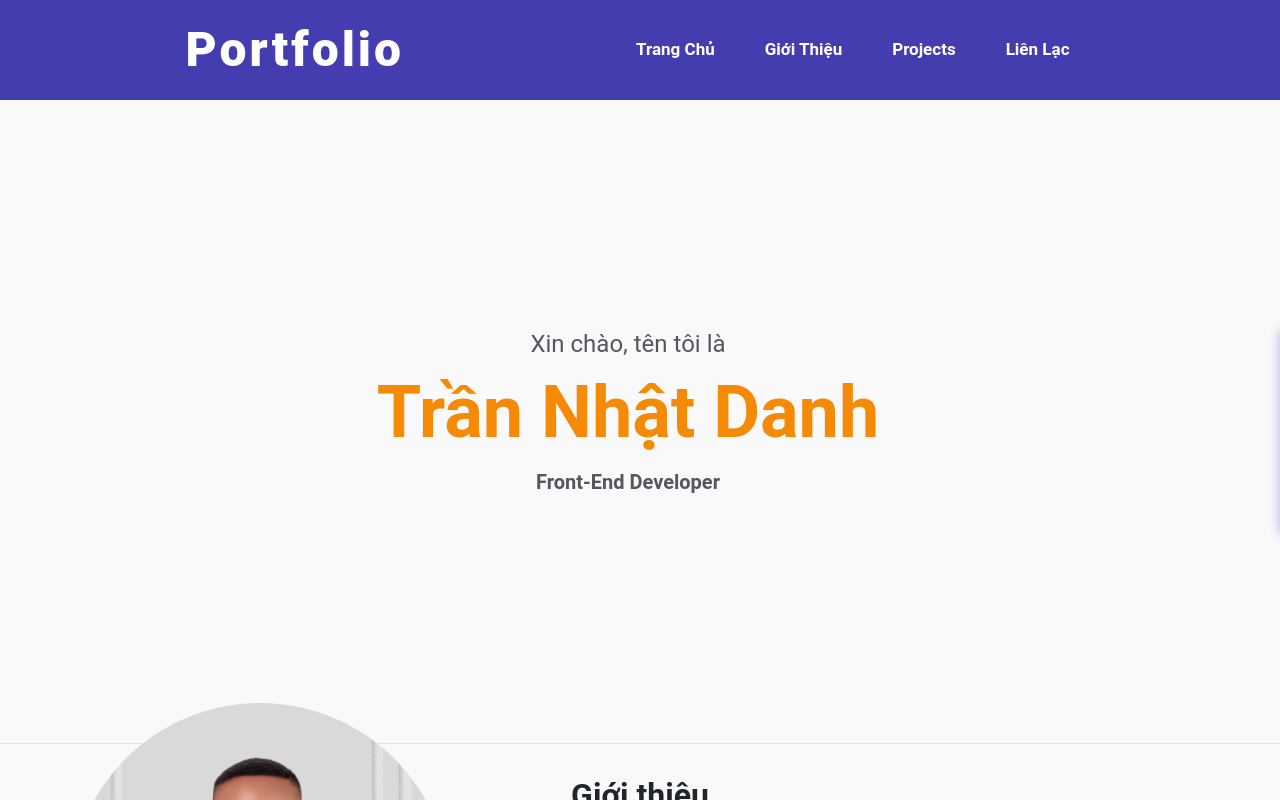
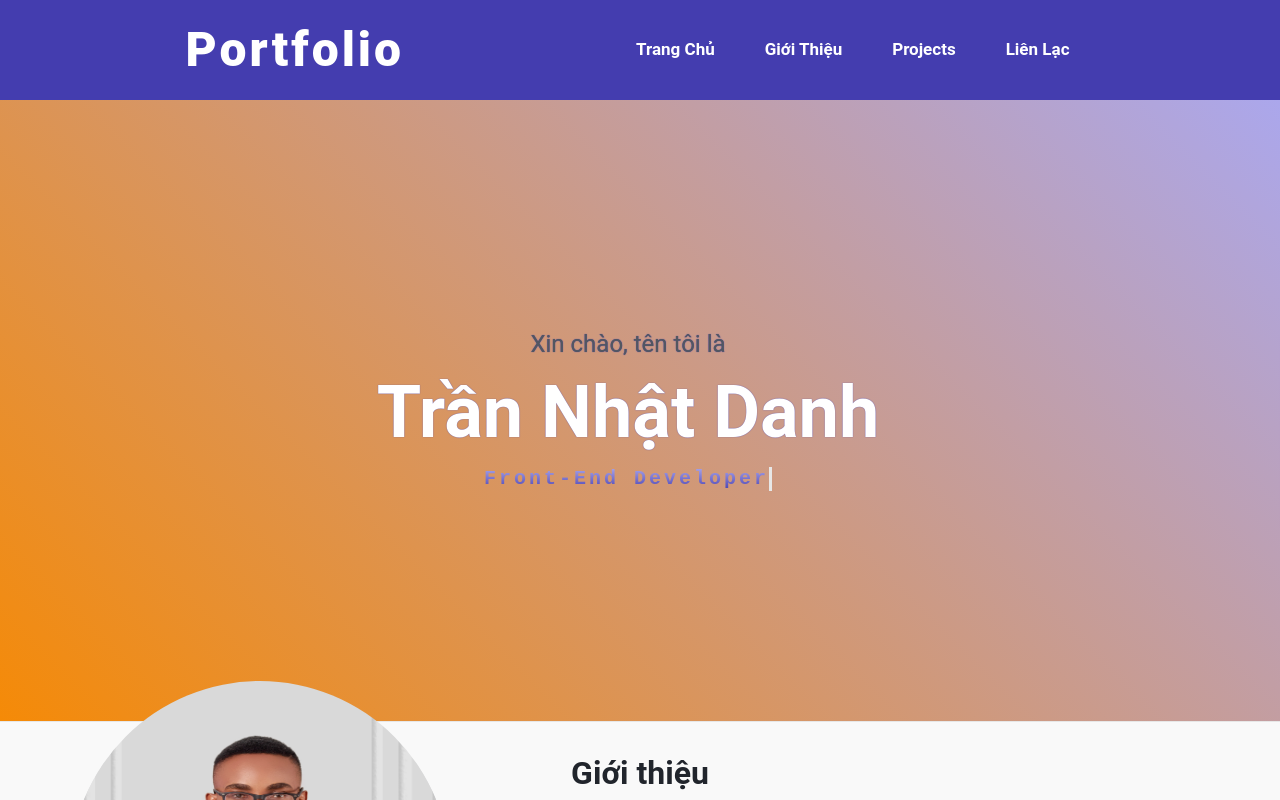
Before and after one commit to MrSunfat/danh_portfolio, a React (Create React App) app: page / in a window 1280 px wide. Shown: the top 800 px of the page. Built offline with nearby package versions, Linux system fonts and the light colour scheme.

Commit message:
add gradient bg, gradient text and typewriter effect

```diff
--- a/src/components/Home/Profile.js
+++ b/src/components/Home/Profile.js
@@ -1,16 +1,16 @@
-import { Container, Row, Col } from 'reactstrap';
+import { Container, Row } from 'reactstrap';
 
 function Profile({ children, img, role }) {
     return (
         <div className="profile-container padding40">
             <Container fluid="md" className="profile">
                 <Row className="profile__row">
-                    <div className="profile__details">
+                    <div className="profile__details typewritter">
                         <h2 className="profile__details__hello">
                             Xin chào, tên tôi là
                         </h2>
                         <p className="profile__details__fullname">{children}</p>
-                        <p className="profile__details__role">{`${role}`}</p>
+                        <h2 className="profile__details__role">{`${role}`}</h2>
                     </div>
                     <div className="profile__picture">
                         <img src={img} alt={children} />
--- a/src/styles/_about.scss
+++ b/src/styles/_about.scss
@@ -1,5 +1,9 @@
 @import './variable';
 @import './mixin';
+
+.about-container {
+    // @include gradientBg;
+}
 
 .about {
     /* heading */
@@ -19,7 +23,7 @@
 
         .about__row {
             padding: $pad-or-margin-title 20px;
-
+            text-shadow: 0 0 1px $main-bg-color;
             border-radius: 8px;
             overflow: hidden;
         }
--- a/src/styles/_home.scss
+++ b/src/styles/_home.scss
@@ -20,9 +20,9 @@
         height: $header-height;
         justify-content: space-around;
 
-        &__navbar {
-            // width: 100%;
-        }
+        // &__navbar {
+        //     // width: 100%;
+        // }
 
         &__logo {
             a {
@@ -58,14 +58,14 @@
     .profile-container {
         margin-top: $header-height;
         box-shadow: 0 1px 0 0 $line-color;
-
+        @include gradientBg;
     }
 
     .profile {
         display: flex;
         // justify-content: space-between;
         &__row {
-            width: 100%
+            width: 100%;
         }
 
         &__details {
@@ -77,14 +77,17 @@
             &__hello {
                 margin: 0;
                 @include textStyle($text-on-light-theme, 400, 24px);
+                text-shadow: 0 0 1px $main-bg-color;
             }
             &__fullname {
                 margin-bottom: 0px;
-                @include textStyle($highlight-color, 700, 72px);
+                @include textStyle($text-color, 700, 72px);
+                text-shadow: 0 0 1px $main-bg-color;
                 text-transform: capitalize;
             }
             &__role {
-                @include textStyle($text-on-light-theme, 600, 20px);
+                @include textStyle($tag-text-color, 600, 20px);
+                @include gradientText;
             }
         }
 
@@ -100,3 +103,35 @@
         }
     }
 }
+
+.typewritter .profile__details__role {
+    color: #fff;
+    font-family: monospace;
+    overflow: hidden; /* Ensures the content is not revealed until the animation */
+    border-right: 0.15em solid orange; /* The typwriter cursor */
+    white-space: nowrap; /* Keeps the content on a single line */
+    margin: 0 auto; /* Gives that scrolling effect as the typing happens */
+    letter-spacing: 0.15em; /* Adjust as needed */
+    animation: typing 3.5s steps(30, end), blink-caret 0.5s step-end infinite;
+}
+
+/* The typing effect */
+@keyframes typing {
+    from {
+        width: 0;
+    }
+    to {
+        width: 275px;
+    }
+}
+
+/* The typewriter cursor effect */
+@keyframes blink-caret {
+    from,
+    to {
+        border-color: transparent;
+    }
+    50% {
+        border-color: $line-color;
+    }
+}
--- a/src/styles/_mixin.scss
+++ b/src/styles/_mixin.scss
@@ -1,3 +1,29 @@
+@mixin gradientText {
+    background: -webkit-linear-gradient($crollbar-color, $main-bg-color);
+    -webkit-background-clip: text;
+    -webkit-text-fill-color: transparent;
+}
+
+@mixin gradientBg {
+    background: rgb(2, 0, 36);
+    background: linear-gradient(
+        45deg,
+        rgba(2, 0, 36, 1) 0%,
+        rgba(245, 138, 7, 1) 0%,
+        rgba(171, 167, 236, 1) 100%
+    );
+}
+
+@mixin radioGradientBg {
+    background: rgb(2, 0, 36);
+    background: radial-gradient(
+        circle,
+        rgba(2, 0, 36, 1) 0%,
+        rgba(245, 138, 7, 1) 0%,
+        rgba(68, 61, 175, 1) 100%
+    );
+}
+
 @mixin textStyle($color, $font-weight, $font-size) {
     color: $color;
     font-size: $font-size;
--- a/src/styles/_navbar.scss
+++ b/src/styles/_navbar.scss
@@ -7,10 +7,10 @@
     top: calc(50% + -70px);
     /* left: 0; */
     width: $width-bar;
-    right: $off-bar;
+    right: ($off-bar - $shadow-bar);
     border-top-left-radius: 5px;
     border-bottom-left-radius: 5px;
-    box-shadow: 0 0 12px $crollbar-color;
+    box-shadow: 0 0 $shadow-bar  $crollbar-color;
     overflow: hidden;
 
     &__list {
--- a/src/styles/_projects.scss
+++ b/src/styles/_projects.scss
@@ -1,5 +1,9 @@
 @import './variable';
 @import './mixin';
+
+.projects-container {
+    @include gradientBg;
+}
 
 .projects {
     &__main {
--- a/src/styles/_variable.scss
+++ b/src/styles/_variable.scss
@@ -32,3 +32,4 @@ $margin-top-item-of-about: 48px;
 // bar
 $width-bar: 60px;
 $off-bar: -60px;
+$shadow-bar: 12px;
```
